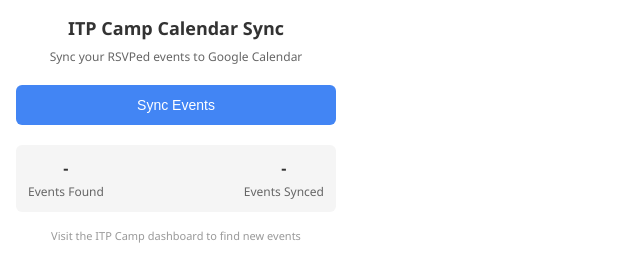
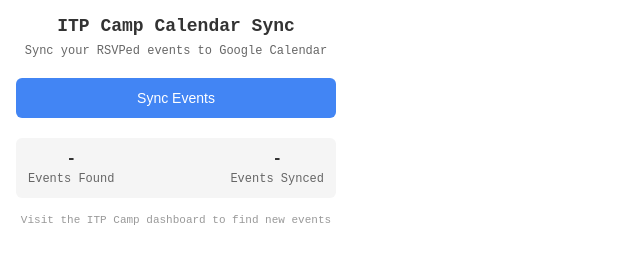
Before and after one commit to lorenries/itp-calendar-sync, a website built with webpack: page public/popup.html in a window 1280 px wide. Shown: the whole page, without its empty margins (0-640 px from the left). Built offline with nearby package versions, Linux system fonts and the light colour scheme.

```diff
--- a/public/popup.html
+++ b/public/popup.html
@@ -6,7 +6,7 @@
             body {
                 width: 320px;
                 padding: 16px;
-                font-family: "Segoe UI", Tahoma, Geneva, Verdana, sans-serif;
+                font-family: monospace;
                 margin: 0;
             }
 
```
Also changed, not shown: public/icon.png (added), public/manifest.json.
